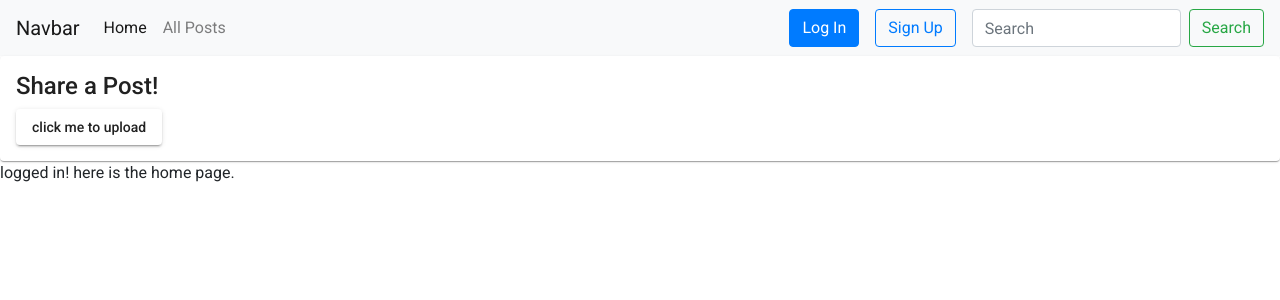
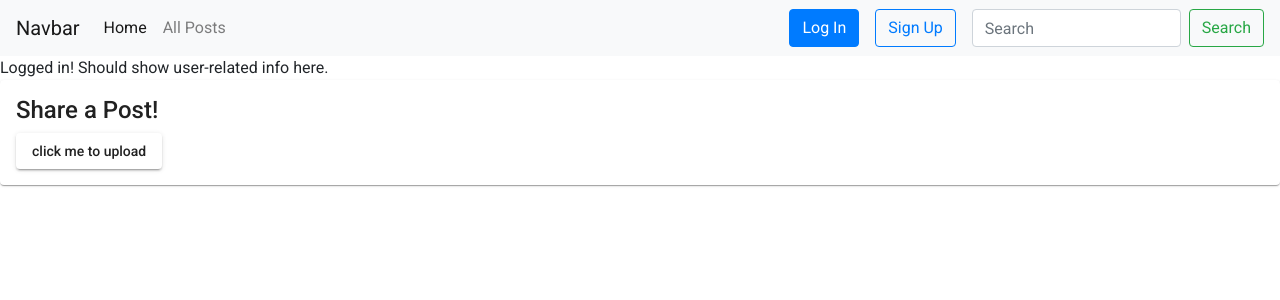
Before and after one commit to oliverliuoo/cc-social-media-frontend, an Angular app in the folder ui/: page /home in a window 1280 px wide. Shown: the top 300 px of the page. Built offline with nearby package versions, Linux system fonts and the light colour scheme.

Commit message:
Update homepage link put upload dialog on it.

```diff
--- a/ui/src/app/app-routing.module.ts
+++ b/ui/src/app/app-routing.module.ts
@@ -8,7 +8,7 @@
 
 const routes: Routes = [
   { path: 'all-posts/:user_id/users', component: AllCardsComponent },
-  { path: '', redirectTo: '/', pathMatch: 'full' },
+  { path: '', redirectTo: '/home', pathMatch: 'full' },
   { path: 'login', component: LoginComponent},
   { path: 'signup', component: SignupComponent},
   { path: 'home', component: TempComponent}
--- a/ui/src/app/app.component.html
+++ b/ui/src/app/app.component.html
@@ -6,7 +6,6 @@
 </nav>
 -->
 <app-navbar></app-navbar>
-<app-post-upload-dialog></app-post-upload-dialog>
 <router-outlet></router-outlet>
 <!--<app-post-upload></app-post-upload>-->
 <!--<app-all-cards></app-all-cards>-->
--- a/ui/src/app/navbar/navbar.component.html
+++ b/ui/src/app/navbar/navbar.component.html
@@ -7,7 +7,7 @@
   <div class="collapse navbar-collapse" id="navbarSupportedContent">
     <ul class="navbar-nav mr-auto">
       <li class="nav-item active">
-        <a class="nav-link" href="/">Home <span class="sr-only">(current)</span></a>
+        <a class="nav-link" href="/home">Home <span class="sr-only">(current)</span></a>
       </li>
       <li class="nav-item">
         <a class="nav-link" href="/all-posts/{{user}}/users">All Posts</a>
--- a/ui/src/app/temp-page/temp.html
+++ b/ui/src/app/temp-page/temp.html
@@ -1 +1,2 @@
-<div>logged in! here is the home page.</div>
+<div>Logged in! Should show user-related info here.</div>
+<app-post-upload-dialog></app-post-upload-dialog>
```
